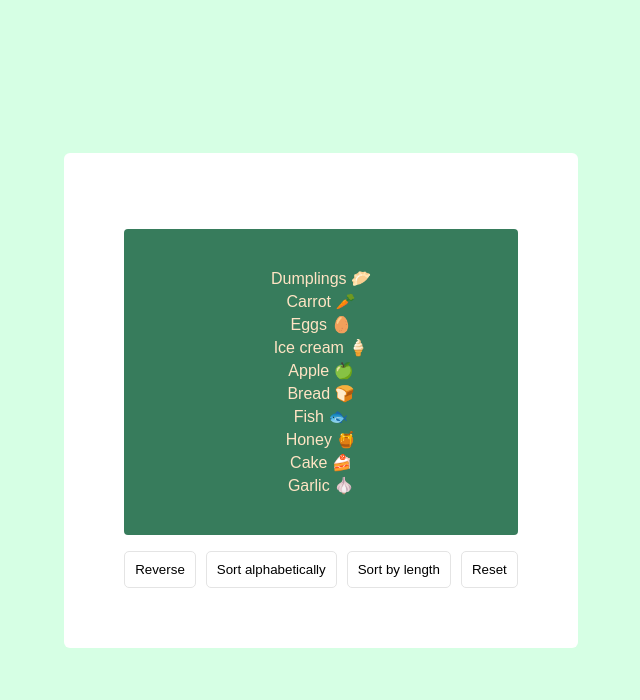
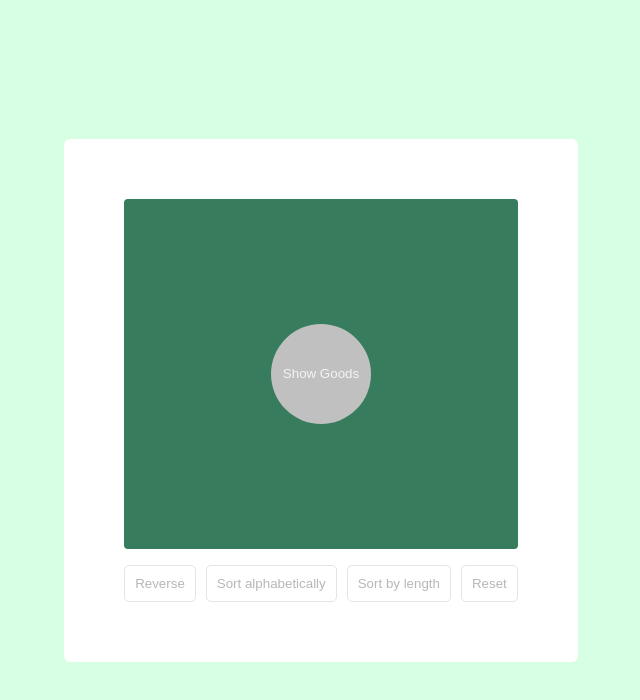
Before and after one commit to mate-academy/react_list-of-goods, a React (Create React App) app: page / in a window 1280 px wide. Shown: the top 700 px of the page, without its empty margins (319-959 px from the left). Built offline with nearby package versions, Linux system fonts and the light colour scheme.

Commit message:
Implement the easy part of the task

```diff
--- a/src/App.scss
+++ b/src/App.scss
@@ -11,6 +11,7 @@ h1 {
 
 ul {
   padding: 0;
+  margin: 0;
 
   list-style: none;
 }
@@ -20,17 +21,13 @@ body {
 }
 
 button {
-  padding: 10px;
-  border: 1px solid #e4e4e4;
-  border-radius: 5px;
-
-  background-color: #fff;
-
   cursor: pointer;
 
-  &:hover {
-    background-color: #158d8d;
-    color: #fff;
+  &:disabled {
+    &:hover {
+      background-color: #fff;
+      color: rgb(116, 116, 116);
+    }
   }
 }
 
@@ -43,14 +40,55 @@ button {
   height: 100vh;
 }
 
-.Goods {
+.GoodsAutomat {
   padding: 60px;
   border-radius: 6px;
 
   background-color: #fff;
+
+  &__goods {
+    display: flex;
+    flex-direction: column;
+    align-items: center;
+    justify-content: center;
+    gap: 4px;
+    border-radius: 4px;
+    height: 350px;
+    padding: 0 40px;
+    margin-bottom: 16px;
+
+    background-color: #377c5c;
+  }
+}
+
+.ShowButton {
+  height: 100px;
+  width: 100px;
+  border: 0;
+  border-radius: 50%;
+
+  background-color: #c0c0c0;
+  color: #f3f3f3;
+
+  &:hover {
+    background-color: #d8d8d8;
+  }
 }
 
 .buttons {
   display: flex;
   gap: 10px;
 }
+
+.ActionButton {
+  padding: 10px;
+  border: 1px solid #e4e4e4;
+  border-radius: 5px;
+
+  background-color: #fff;
+
+  &:hover {
+    background-color: #158d8d;
+    color: #fff;
+  }
+}
--- a/src/App.tsx
+++ b/src/App.tsx
@@ -18,11 +18,13 @@ const goodsFromServer: string[] = [
 
 type State = {
   goods: string[];
+  showGoods: boolean;
 };
 
 class App extends React.Component<{}, State> {
   state: State = {
     goods: [...goodsFromServer],
+    showGoods: false,
   };
 
   reverse = () => {
@@ -55,24 +57,63 @@ class App extends React.Component<{}, State> {
     });
   };
 
+  showGoods = () => {
+    this.setState({
+      showGoods: true,
+    });
+  };
+
   render() {
-    const { goods } = this.state;
+    const { goods, showGoods } = this.state;
 
     return (
       <div className="App">
-        <div className="Goods">
-          <GoodsList goods={goods} />
+        <div className="GoodsAutomat">
+          <div className="GoodsAutomat__goods">
+            {!showGoods ? (
+              <button
+                className="ShowButton"
+                type="button"
+                onClick={this.showGoods}
+              >
+                Show Goods
+              </button>
+            ) : (
+              <GoodsList goods={goods} />
+            )}
+          </div>
+
           <div className="buttons">
-            <button type="button" onClick={this.reverse}>
+            <button
+              className="ActionButton"
+              type="button"
+              disabled={!showGoods}
+              onClick={this.reverse}
+            >
               Reverse
             </button>
-            <button type="button" onClick={this.sortAlphabetically}>
+            <button
+              className="ActionButton"
+              type="button"
+              disabled={!showGoods}
+              onClick={this.sortAlphabetically}
+            >
               Sort alphabetically
             </button>
-            <button type="button" onClick={this.sortByLength}>
+            <button
+              className="ActionButton"
+              type="button"
+              disabled={!showGoods}
+              onClick={this.sortByLength}
+            >
               Sort by length
             </button>
-            <button type="button" onClick={this.resetOrder}>
+            <button
+              className="ActionButton"
+              type="button"
+              disabled={!showGoods}
+              onClick={this.resetOrder}
+            >
               Reset
             </button>
           </div>
--- a/src/components/GoodsList/GoodsList.scss
+++ b/src/components/GoodsList/GoodsList.scss
@@ -1,11 +1,4 @@
 .GoodsList {
-  display: flex;
-  flex-direction: column;
-  gap: 4px;
-  padding: 40px;
-  border-radius: 4px;
-
-  background-color: #377c5c;
   color: bisque;
 
   text-align: center;
```
